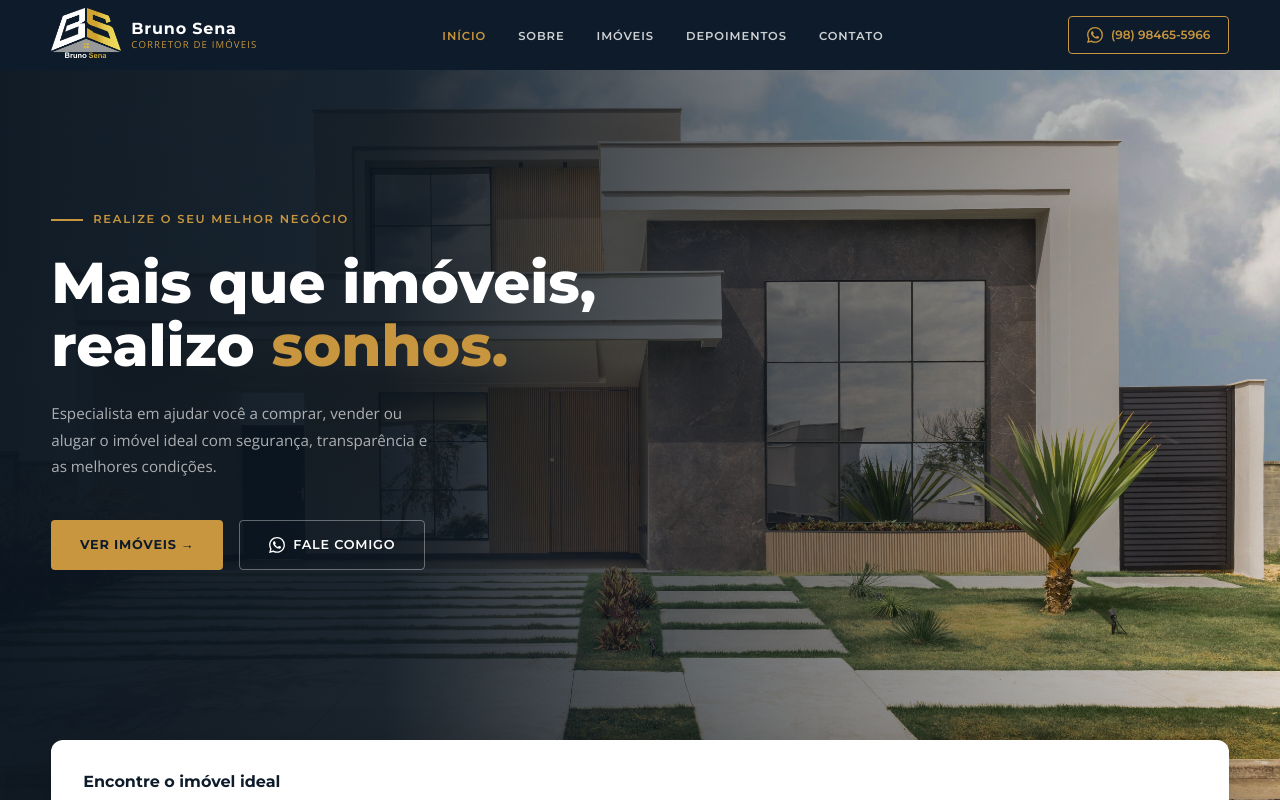
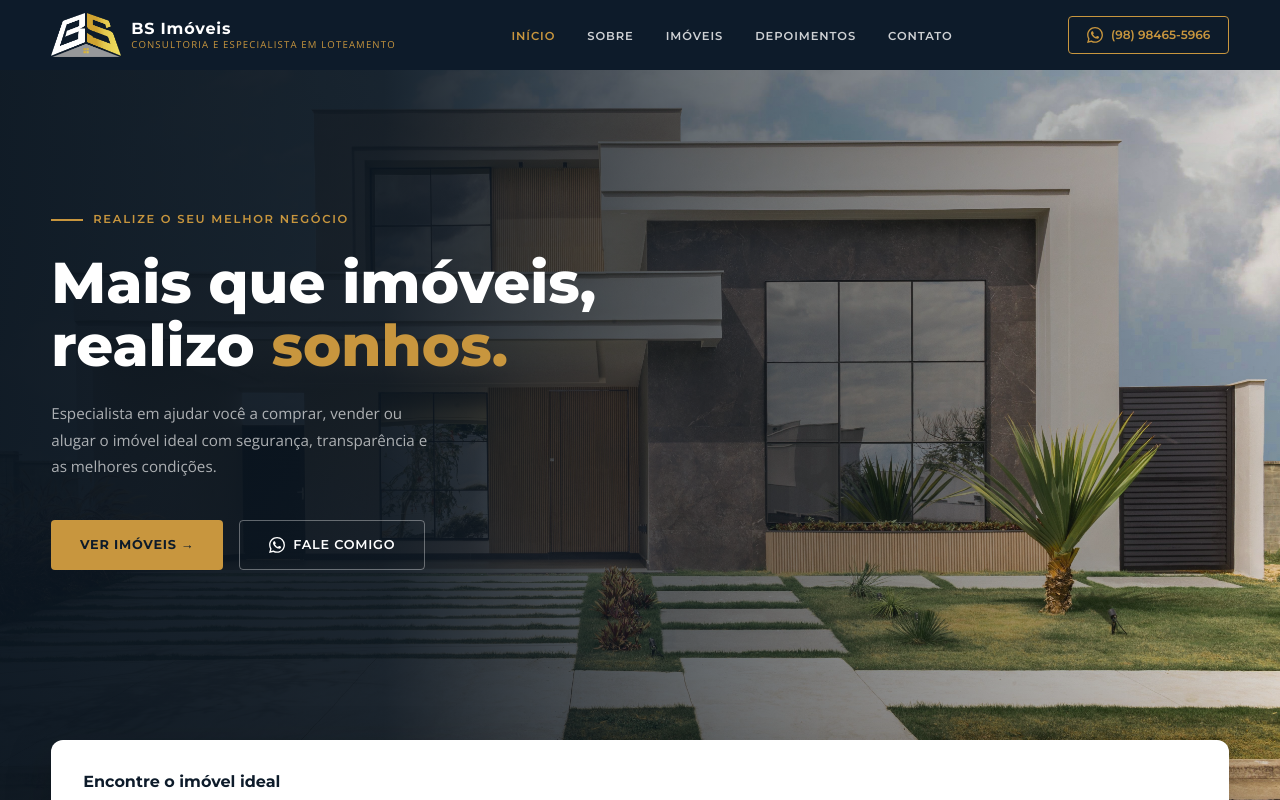
Before and after one commit to thyagoemanoell/bs-imoveis, a React (Vite) app: page / in a window 1280 px wide. Shown: the top 800 px of the page. Built offline with nearby package versions, Linux system fonts and the light colour scheme.

Commit message:
alterações feitas

```diff
--- a/src/assets/css/estilo.css
+++ b/src/assets/css/estilo.css
@@ -33,7 +33,7 @@ nav {
 .nav-logo-icon{
   width: 70px;
   height: 90px;
-  margin-top: 35px;
+  margin-top: 45px;
 }
 .nav-logo-text { line-height: 1.15; }
 
@@ -705,10 +705,14 @@ footer {
   .footer-social-wrap { justify-content: center; }
 }
 
-.footer-logo { display: flex; align-items: center; gap: 10px; }
+.footer-logo{
+  width: 60px;
+  height: 60px;
+}
 .footer-logo-name {
   font-family: 'Montserrat', sans-serif;
   font-size: 0.9rem; font-weight: 700; color: var(--branco);
+  margin-left: 80px;
 }
 .footer-logo-cargo { font-size: 0.58rem; color: var(--ouro); letter-spacing: 0.1em; text-transform: uppercase; }
 
--- a/src/components/footer.jsx
+++ b/src/components/footer.jsx
@@ -1,5 +1,6 @@
 import { useState, useRef } from 'react';
 import emailjs from '@emailjs/browser';
+import logobs2 from "../assets/logo bs imobiliaria/Logo BS-.png"
 
 // ─── mesmas chaves do contato.jsx ───
 const EMAILJS_SERVICE_ID  = 'SEU_SERVICE_ID';
@@ -120,15 +121,11 @@ function Footer() {
       {/* campo do rodapé ── */}
       <div className="footer-barra">
         <div className="footer-logo">
-          <svg width="30" height="30" viewBox="0 0 36 36" fill="none">
-            <path d="M6 18L18 7L30 18" stroke="#C8963E" strokeWidth="2.2" strokeLinecap="round" strokeLinejoin="round" />
-            <path d="M9 15.5V28H27V15.5" stroke="#C8963E" strokeWidth="2.2" strokeLinecap="round" strokeLinejoin="round" />
-            <rect x="14" y="21" width="8" height="7" rx="1" fill="#C8963E" opacity="0.6" />
-          </svg>
+          <img src={logobs2} alt="Logo BS" />
           <div>
             {/* campo de nome e do cargo no footer */}
-            <div className="footer-logo-name">Bruno Sena</div>
-            <div className="footer-logo-cargo">Corretor de Imóveis</div>
+            <div className="footer-logo-name">BS Imóveis</div>
+            <div className="footer-logo-cargo">Consultoria e Especialista em Loteamento</div>
           </div>
         </div>
 
--- a/src/components/navbar.jsx
+++ b/src/components/navbar.jsx
@@ -1,5 +1,5 @@
 import { useState } from 'react';
-import logobs from "../assets/logo bs imobiliaria/Logo BS atualizado.png"
+import logobs1 from "../assets/logo bs imobiliaria/Logo BS-.png"
 
 const WaIcon = () => (
   <svg width="16" height="16" fill="currentColor" viewBox="0 0 24 24">
@@ -19,14 +19,14 @@ function Navbar({ onAbrirContato }) {
     <nav>
       <div className="nav-logo">
         <div className="nav-logo-icon">
-          <img src={logobs} alt="Logo Bs Atualizado" />
+          <img src={logobs1} alt="Logo Bs Atualizado" />
         </div>
         <div className="nav-logo-text"
         >
           {/* Campo Nome do Corretor */}
 
-          <div className="nav-logo-name">Bruno Sena</div>
-          <div className="nav-logo-cargo">Corretor de Imóveis</div>
+          <div className="nav-logo-name">BS Imóveis</div>
+          <div className="nav-logo-cargo">Consultoria e Especialista em Loteamento</div>
         </div>
       </div>
 
```
Also changed, not shown: src/assets/logo bs imobiliaria/Logo BS atualizado.png (deleted), src/assets/logo bs imobiliaria/Logo BS-.png (added).
